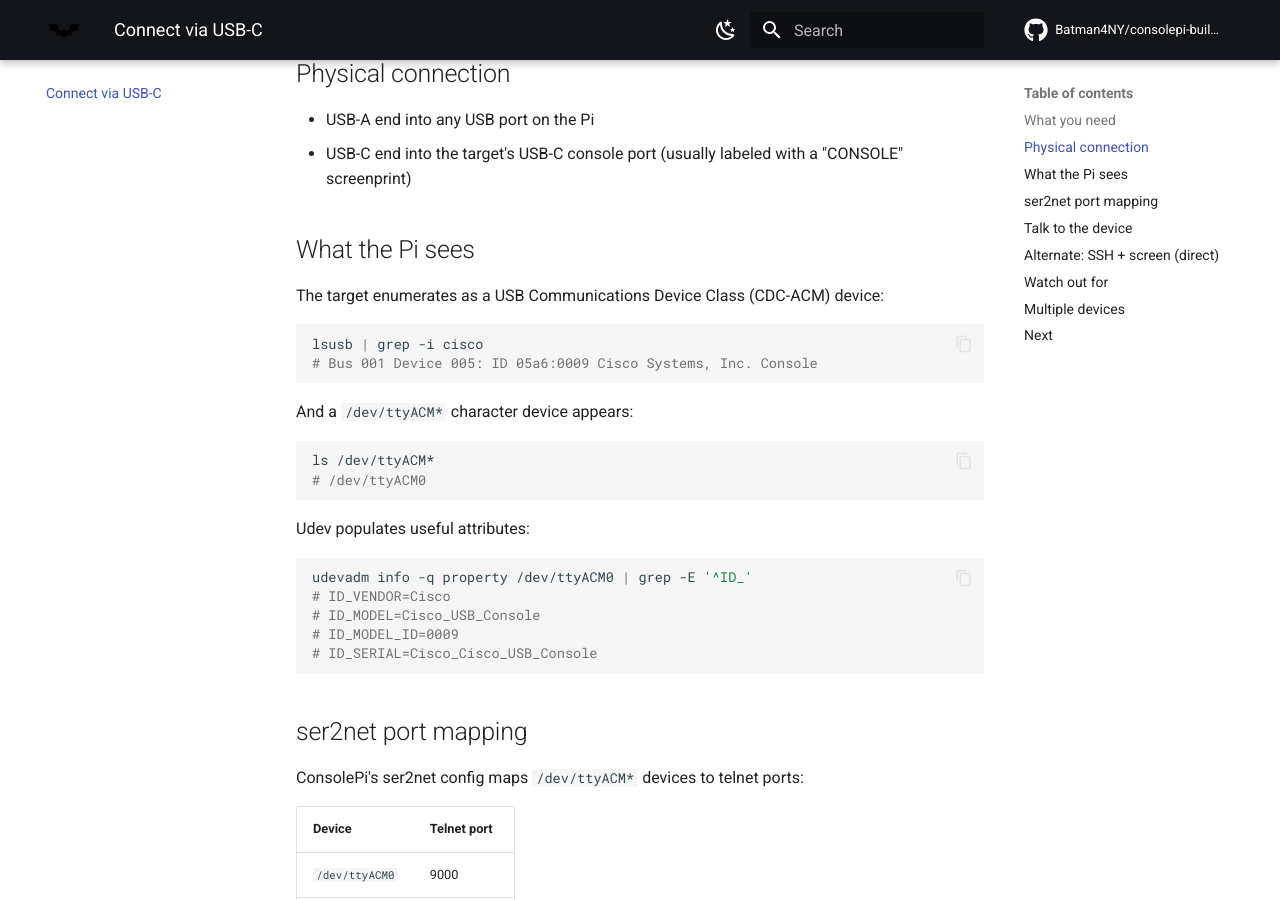
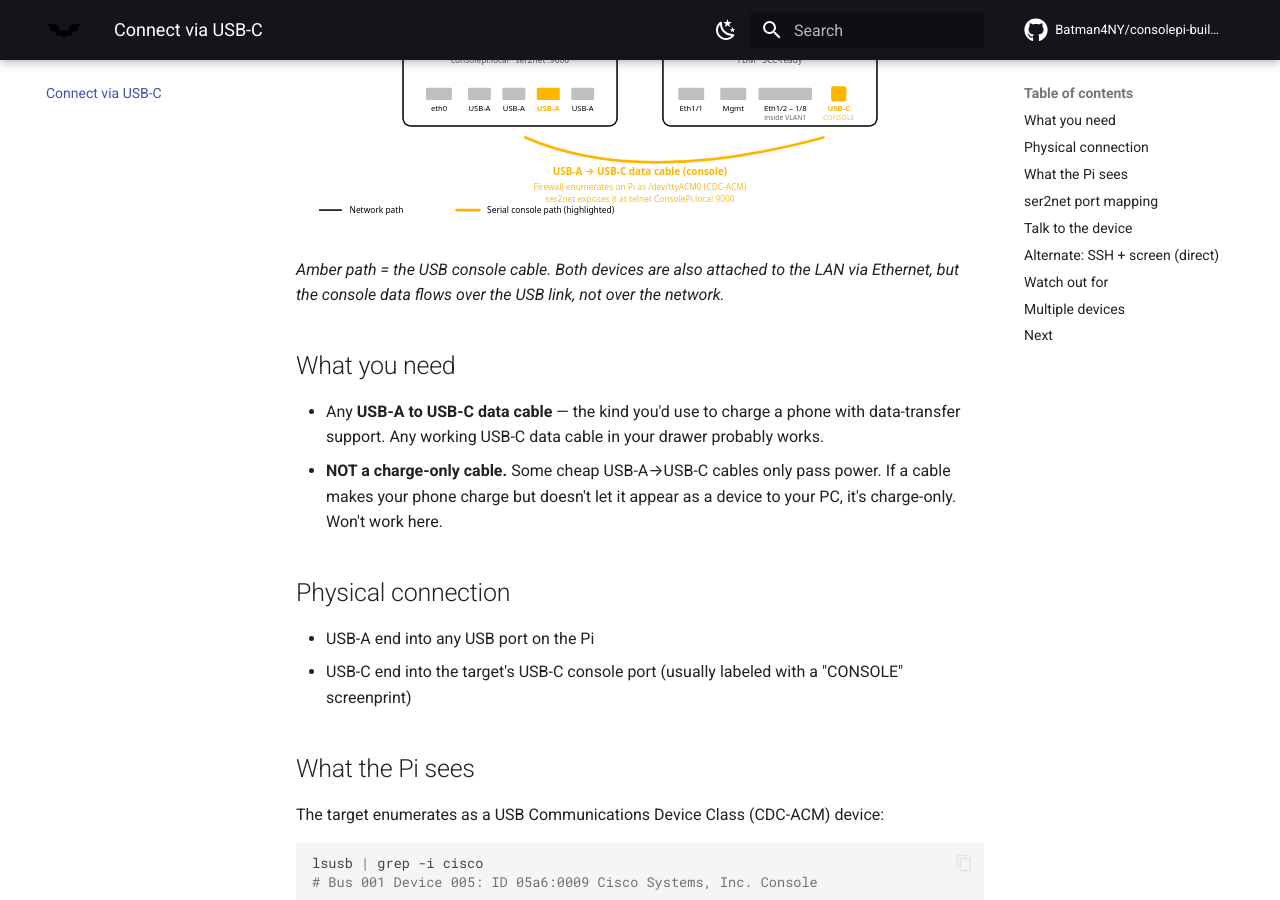
Before and after one commit to Batman4NY/consolepi-build-guide, an MkDocs documentation site: the page built from docs/connect-cisco-usb-c.md, in a window 1280 px wide and 900 px high, scrolled down 553 px. Built offline with MkDocs 1.6.1 and Material for MkDocs 9.7.7, drawn with Linux system fonts in a browser that asks for light colours; comment, search, counter and statistics services are not loaded.

Commit message:
add topology diagram (SVG) and embed on Home + USB-C pages
- docs/assets/topology.svg: workstation → LAN → Pi + 1210, with the
  USB-A→USB-C console path highlighted in amber; uses currentColor so it
  renders cleanly in both light and dark themes
- docs/index.md: diagram inserted below the intro
- docs/connect-cisco-usb-c.md: diagram + caption explaining the color code

```diff
--- a/docs/connect-cisco-usb-c.md
+++ b/docs/connect-cisco-usb-c.md
@@ -6,6 +6,12 @@ first-class option alongside the traditional RJ45. The USB-C path is
 strictly easier than RJ45 for one reason: **the target device itself
 acts as the USB-serial converter**, so you don't need an FTDI or
 Prolific chip in the cable.
+
+![ConsolePi + Cisco 1210CE topology](assets/topology.svg){ .off-glb }
+
+*Amber path = the USB console cable. Both devices are also attached to
+the LAN via Ethernet, but the console data flows over the USB link, not
+over the network.*
 
 ## What you need
 
```
Also changed, not shown: docs/index.md (+2 -0 lines), docs/assets/topology.svg (added).
